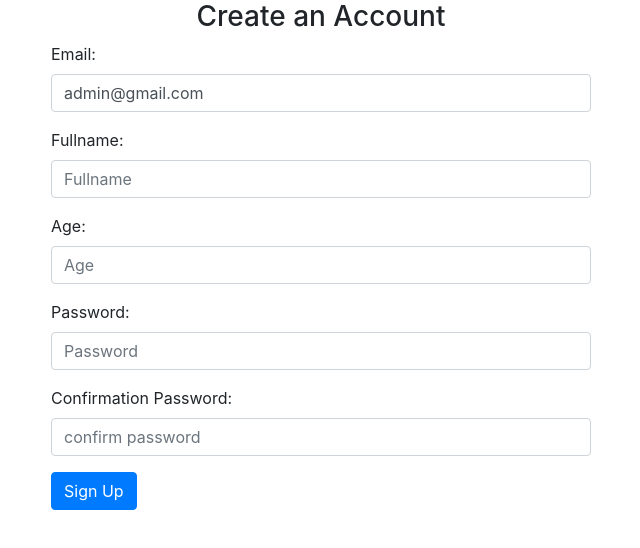
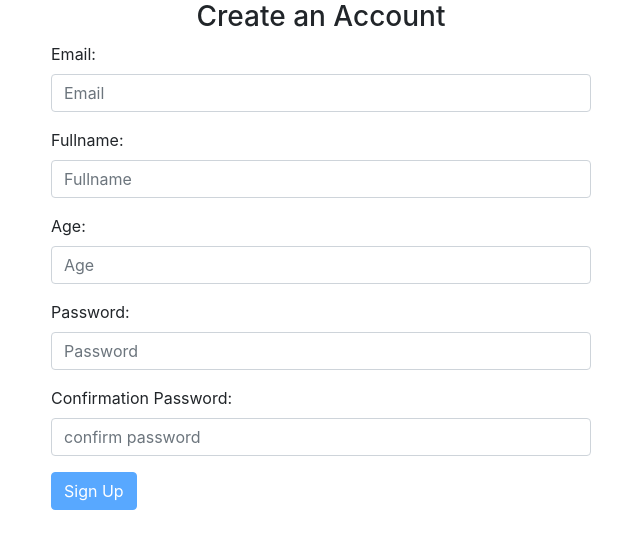
Before and after one commit to huongbee/angular2705, an Angular app: page / in a window 1280 px wide. Shown: the top 548 px of the page, without its empty margins (319-959 px from the left). Built offline with nearby package versions, Linux system fonts and the light colour scheme.

Commit message:
Validators

```diff
--- a/src/app/signup/signup.component.html
+++ b/src/app/signup/signup.component.html
@@ -26,7 +26,7 @@
                 </div>
                 <div class="form-group">
                     <!-- <button type="reset" class="btn btn-success">Clear</button> -->
-                    <button class="btn btn-primary">Sign Up</button>
+                    <button [disabled]="formSignUp.invalid" class="btn btn-primary">Sign Up</button>
                 </div>
             </form>
         </div>
--- a/src/app/signup/signup.component.ts
+++ b/src/app/signup/signup.component.ts
@@ -1,5 +1,5 @@
 import { Component, OnInit } from '@angular/core';
-import { FormGroup, FormBuilder } from '@angular/forms';
+import { FormGroup, FormBuilder, Validators } from '@angular/forms';
 
 @Component({
   selector: 'app-signup',
@@ -11,11 +11,24 @@ export class SignupComponent implements OnInit {
 
   constructor(private formBuilder: FormBuilder) {
     this.formSignUp = this.formBuilder.group({
-      email: 'admin@gmail.com',
-      fullname: '',
-      age: '',
-      password: '',
-      confirm_password: ''
+      email: ['', [
+        Validators.email,
+        Validators.required
+      ]],
+      fullname: ['', Validators.required],
+      age: ['', [
+        Validators.pattern('[0-9]+'),
+        Validators.max(80),
+        Validators.min(20)
+      ]],
+      password: ['', [
+        Validators.required,
+        Validators.minLength(6)
+      ]],
+      confirm_password: ['', [
+        Validators.required,
+        Validators.minLength(6)
+      ]]
     });
   }
 
@@ -23,7 +36,6 @@ export class SignupComponent implements OnInit {
   }
   onSignUp() {
     const { email, fullname, age, password, confirm_password } = this.formSignUp.value;
-
     console.log(email, fullname, age, password, confirm_password);
   }
 }
```
